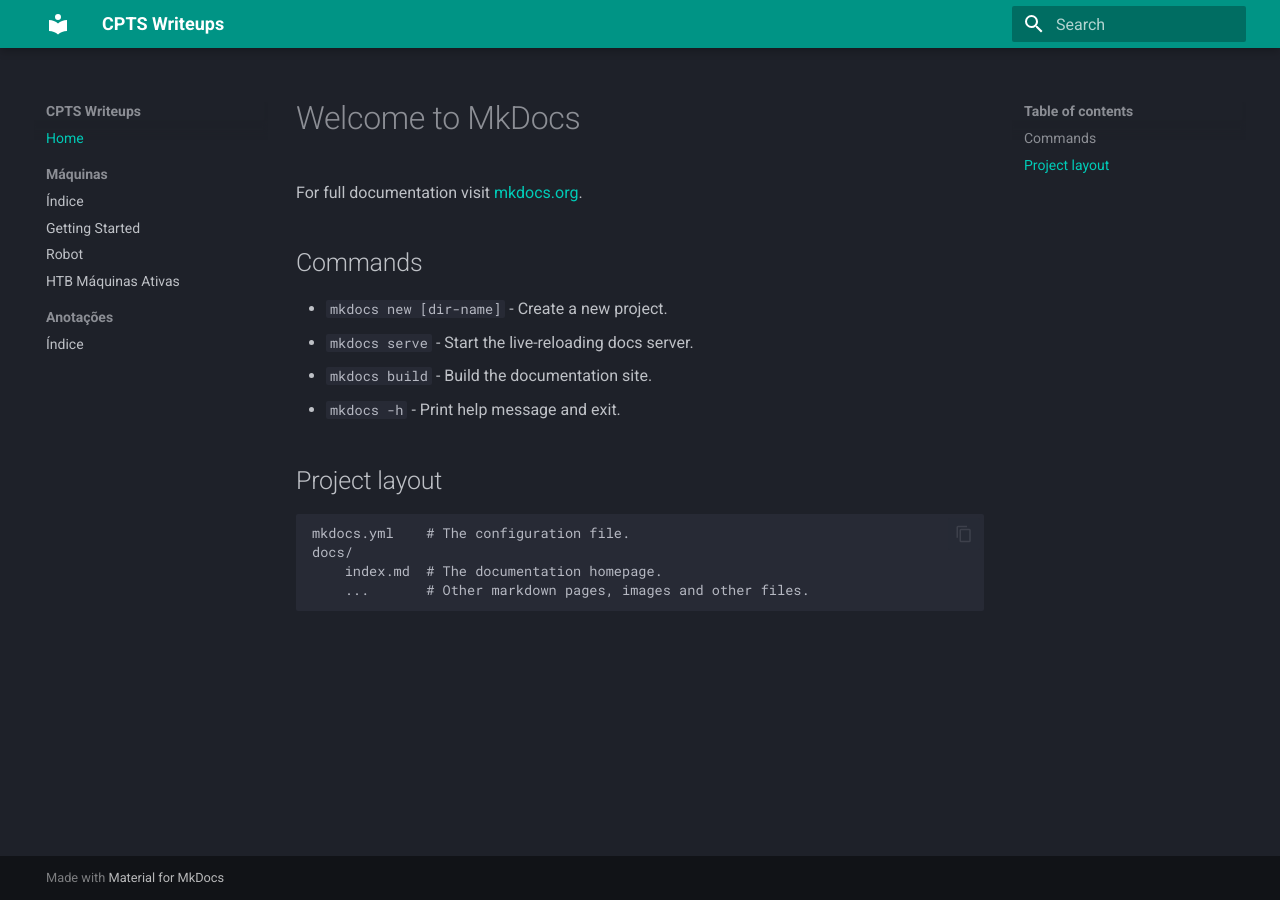
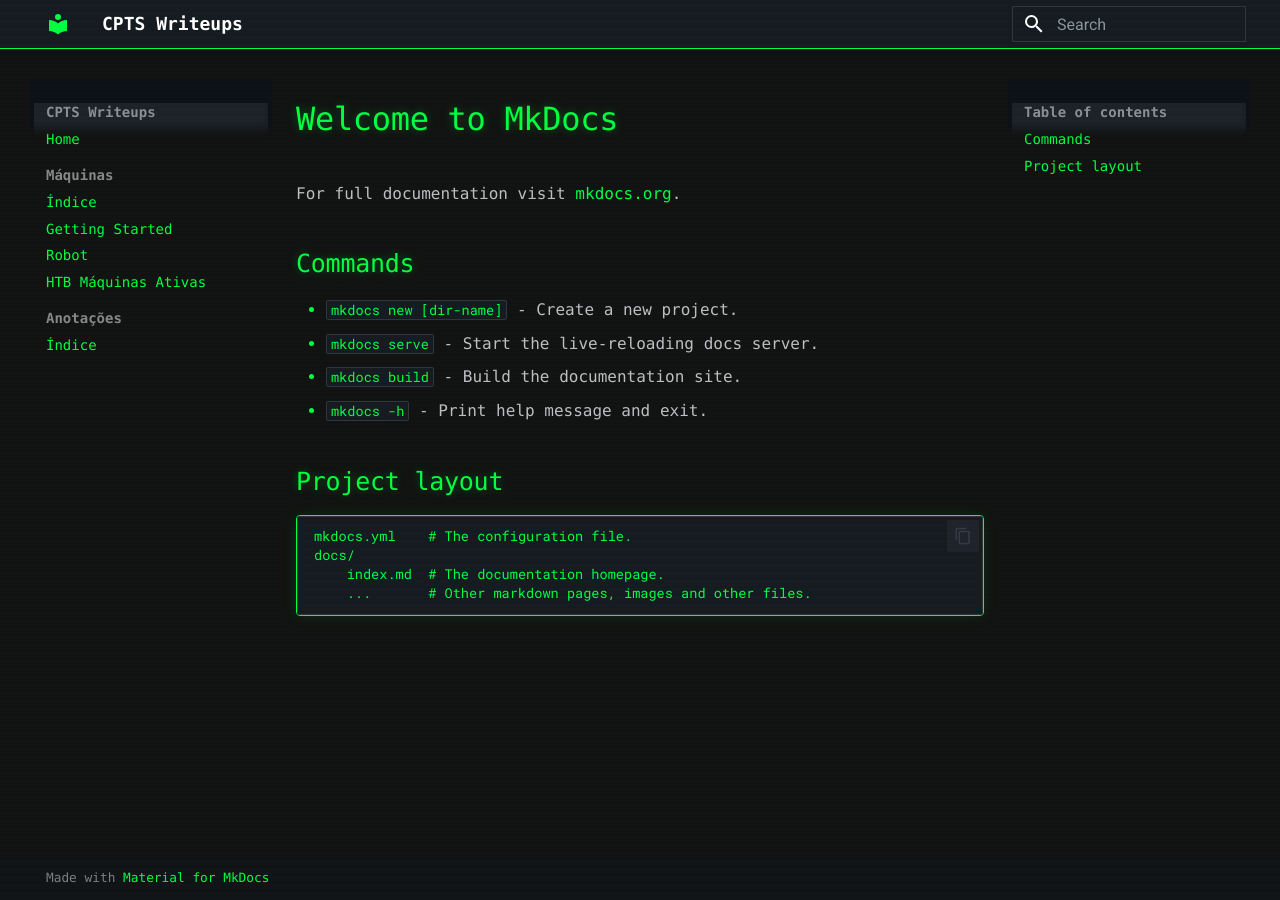
Before and after one commit to thewzz/cpts-writeups, an MkDocs documentation site: the page built from docs/index.md, in a window 1280 px wide. Built offline with MkDocs 1.6.1 and Material for MkDocs 9.7.7, drawn with Linux system fonts in a browser that asks for light colours.

Commit message:
Add hacker theme CSS and writeup template
- Create custom CSS with hacker/matrix aesthetic
- Add writeup template with Material Design icons
- Include extra.css in mkdocs.yml

Co-Authored-By: Claude Opus 4.6 <noreply@anthropic.com>

```diff
--- /dev/null
+++ b/docs/stylesheets/extra.css
@@ -0,0 +1,199 @@
+/* ============================================
+   Hacker Theme - CPTS Writeups
+   ============================================ */
+
+:root {
+    /* Cores hacker */
+    -- hacker-primary: #00ff41;
+    -- hacker-accent: #ff0033;
+    -- hacker-bg: #0d1117;
+    -- hacker-surface: #161b22;
+    -- hacker-text: #c9d1d9;
+    -- hacker-code-bg: #0d1117;
+}
+
+/* Fonte terminal */
+body {
+    font-family: 'JetBrains Mono', 'Fira Code', 'Consolas', monospace;
+    background: var(--hacker-bg);
+}
+
+/* Títulos com glow verde */
+h1, h2, h3 {
+    color: #00ff41 !important;
+    text-shadow: 0 0 10px rgba(0, 255, 65, 0.3);
+}
+
+/* Código com borda hacker */
+pre {
+    border: 1px solid #00ff41;
+    border-radius: 4px;
+    background: #0d1117 !important;
+    box-shadow: 0 0 15px rgba(0, 255, 65, 0.1);
+}
+
+/* Blocos de código inline */
+code {
+    background: #161b22 !important;
+    color: #00ff41 !important;
+    border: 1px solid #30363d;
+    border-radius: 3px;
+}
+
+/* Tabelas estilizadas */
+table {
+    border: 1px solid #30363d !important;
+    border-collapse: collapse;
+}
+
+th {
+    background: #161b22 !important;
+    color: #00ff41 !important;
+    border-bottom: 2px solid #00ff41 !important;
+}
+
+td {
+    border: 1px solid #30363d !important;
+    color: #c9d1d9 !important;
+}
+
+tr:hover {
+    background: rgba(0, 255, 65, 0.05) !important;
+}
+
+/* Links com efeito hacker */
+a {
+    color: #00ff41 !important;
+    text-decoration: none;
+    transition: all 0.2s;
+}
+
+a:hover {
+    text-shadow: 0 0 10px rgba(0, 255, 65, 0.5);
+    text-decoration: underline;
+}
+
+/* Admonitions/custom blocks */
+.admonition {
+    border-left: 4px solid #00ff41 !important;
+    background: #161b22;
+    border-radius: 4px;
+}
+
+.admonition-title {
+    color: #00ff41 !important;
+}
+
+/* Checkboxes */
+input[type="checkbox"] {
+    accent-color: #00ff41;
+}
+
+/* Selection */
+::selection {
+    background: rgba(0, 255, 65, 0.3);
+    color: #ffffff;
+}
+
+/* Imagens com borda e glow sutil */
+img {
+    border: 1px solid #30363d;
+    border-radius: 4px;
+    box-shadow: 0 0 10px rgba(0, 255, 65, 0.1);
+    transition: all 0.3s;
+}
+
+img:hover {
+    box-shadow: 0 0 20px rgba(0, 255, 65, 0.3);
+    transform: scale(1.02);
+}
+
+/* Barra lateral */
+.md-sidebar {
+    background: #0d1117;
+}
+
+/* Navegação */
+.md-nav__item--active > a {
+    color: #00ff41 !important;
+}
+
+.md-nav__link:hover {
+    color: #00ff41 !important;
+}
+
+/* Search */
+.md-search__input {
+    background: #161b22 !important;
+    border: 1px solid #30363d !important;
+}
+
+.md-search__input::placeholder {
+    color: #8b949e;
+}
+
+/* Top bar */
+.md-header {
+    background: #161b22 !important;
+    border-bottom: 1px solid #00ff41;
+}
+
+/* Tab nav */
+.md-tabs__link--active {
+    color: #00ff41 !important;
+}
+
+/* Blockquotes */
+blockquote {
+    border-left: 4px solid #ff0033 !important;
+    background: rgba(255, 0, 51, 0.05);
+    color: #ff6b6b;
+}
+
+/* Listas com marcadores customizados */
+ul li::marker {
+    color: #00ff41;
+}
+
+ol li::marker {
+    color: #00ff41;
+    font-weight: bold;
+}
+
+/* Scrollbar customizada */
+::-webkit-scrollbar {
+    width: 8px;
+    height: 8px;
+}
+
+::-webkit-scrollbar-track {
+    background: #0d1117;
+}
+
+::-webkit-scrollbar-thumb {
+    background: #30363d;
+    border-radius: 4px;
+}
+
+::-webkit-scrollbar-thumb:hover {
+    background: #00ff41;
+}
+
+/* Efeito de scanline sutil (opcional) */
+body::before {
+    content: "";
+    position: fixed;
+    top: 0;
+    left: 0;
+    width: 100%;
+    height: 100%;
+    pointer-events: none;
+    background: repeating-linear-gradient(
+        0deg,
+        transparent,
+        transparent 2px,
+        rgba(0, 255, 65, 0.01) 2px,
+        rgba(0, 255, 65, 0.01) 4px
+    );
+    z-index: 9999;
+}
--- a/mkdocs.yml
+++ b/mkdocs.yml
@@ -1,6 +1,10 @@
 site_name: CPTS Writeups
 site_url: https://thewzz.github.io/cpts-writeups
 site_description: Writeups do curso preparatório CPTS
+
+extra_css:
+  - stylesheets/extra.css
+
 theme:
   name: material
   palette:
```
Also changed, not shown: docs/machines/TEMPLATE.md (added, +169 -0 lines).
